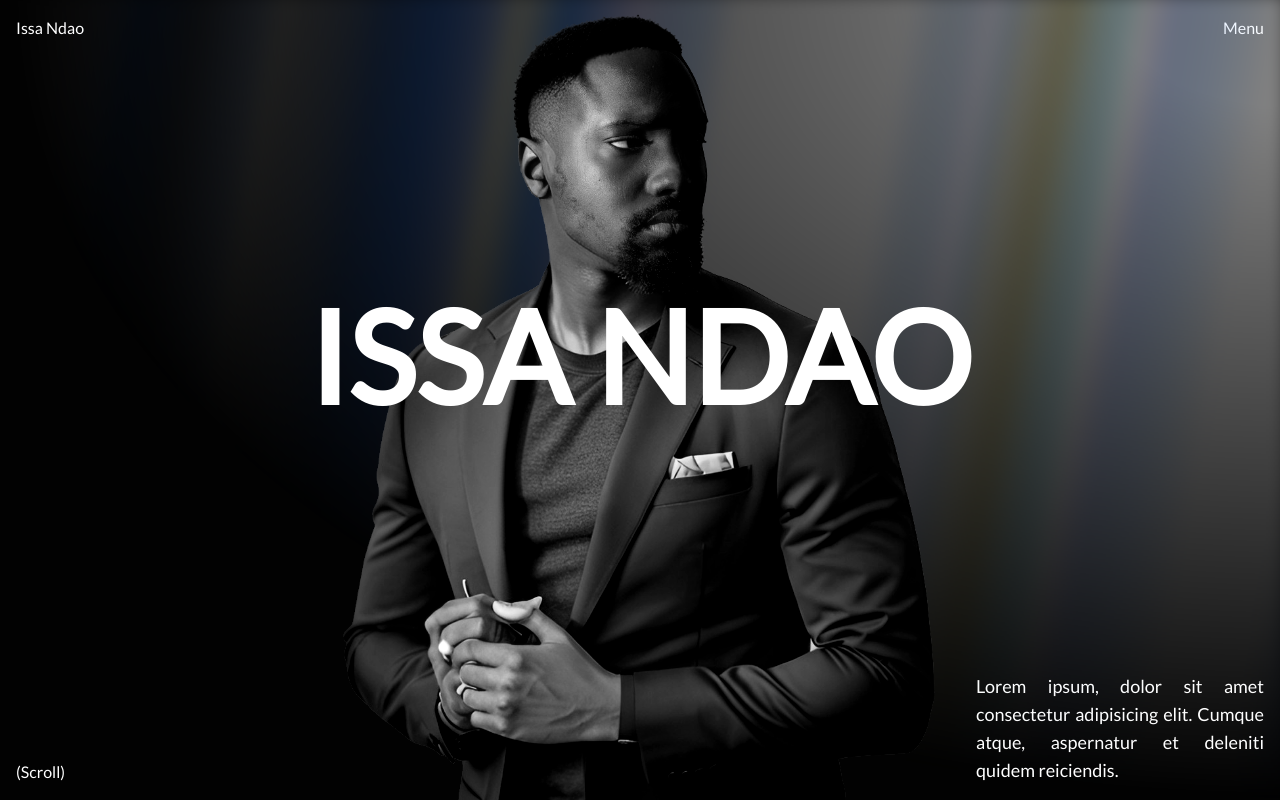
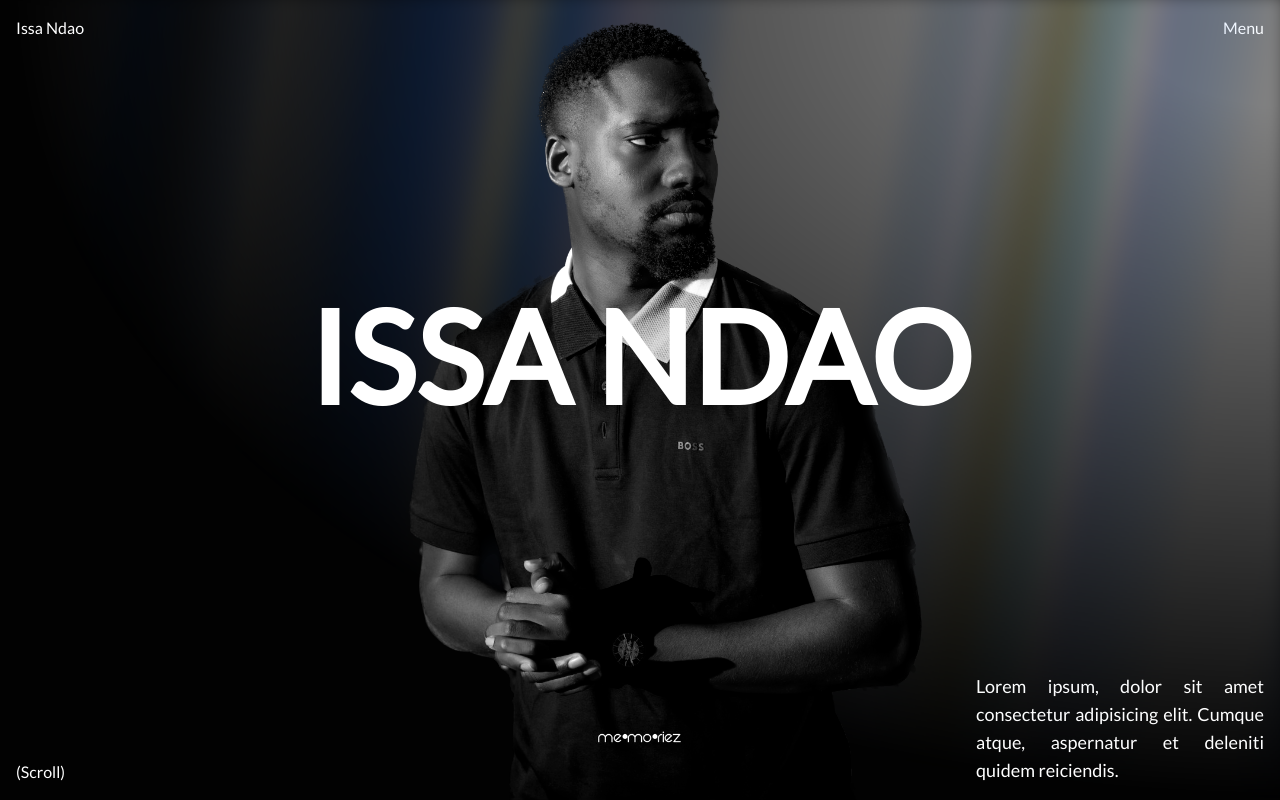
Before and after one commit to aliouuuw/issapf, a Next.js app: page / in a window 1280 px wide. Built offline with nearby package versions, Linux system fonts and the light colour scheme.

Commit message:
Normal pp added

```diff
--- a/app/page.tsx
+++ b/app/page.tsx
@@ -41,7 +41,7 @@ export default function Home() {
       </AuroraBackground>
       <div className="absolute z-10 top-0 left-0 w-screen h-screen flex">
         <Image
-          src={"/issapf2.png"}
+          src={"/issapf0.png"}
           alt="Bg image"
           fill
           quality={100}
```
Also changed, not shown: public/issapf0.png (added).
